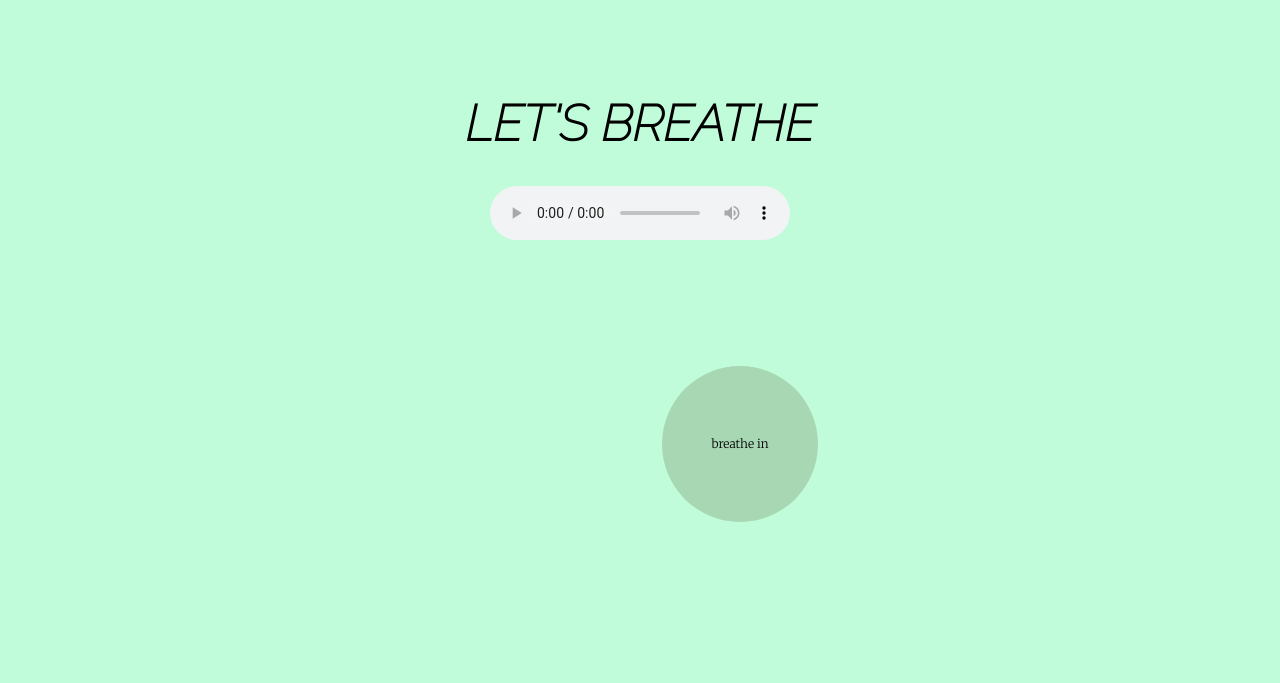
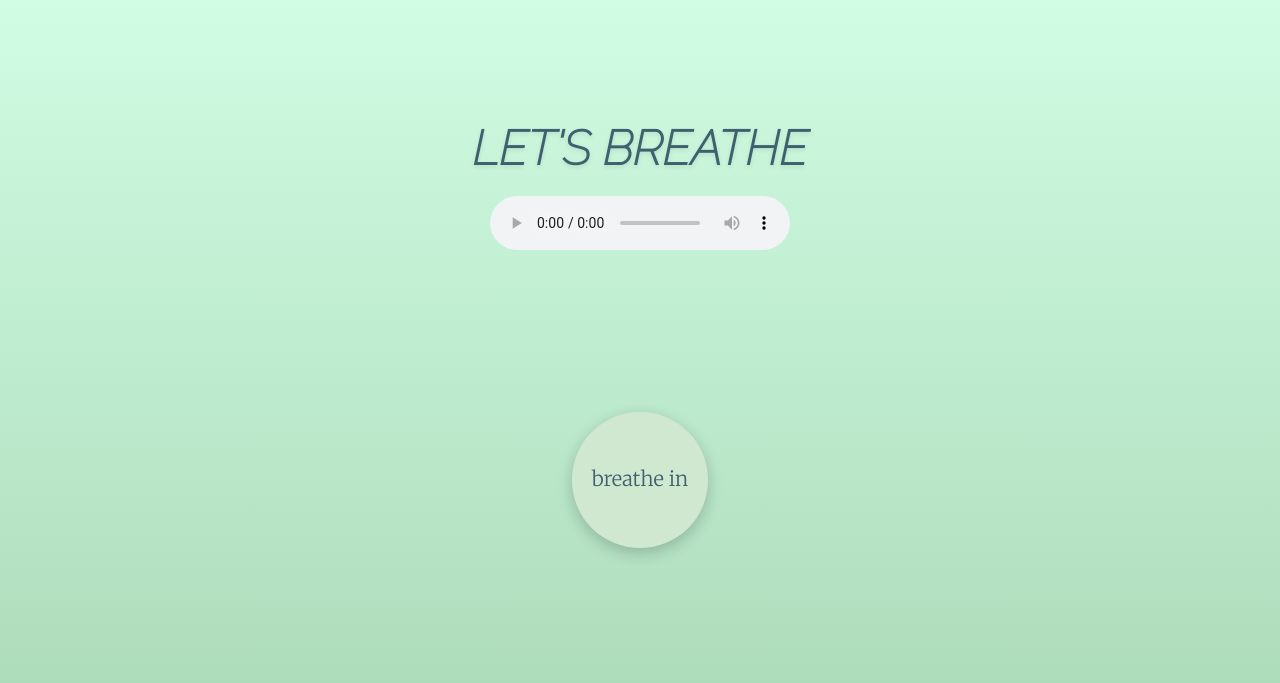
Before and after one commit to mikaaurora/breathing-simulation, a plain HTML site: page index.html in a window 1280 px wide. Drawn offline with Linux system fonts and the light colour scheme.

Commit message:
Refactor to separate files & smooth out transition

```diff
--- a/index.html
+++ b/index.html
@@ -1,117 +1,26 @@
 <!DOCTYPE html>
 <html lang="en">
 <head>
-    <meta charset="UTF-8" />
-    <meta http-equiv="X-UA-Compatible" content="IE=edge" />
-    <meta name="viewport" content="width=device-width, initial-scale=1.0" />
+  <meta charset="UTF-8">
+  <meta http-equiv="X-UA-Compatible" content="IE=edge">
+  <meta name="viewport" content="width=device-width, initial-scale=1.0">
   <title>Let's Breathe</title>
-    <link rel="preconnect" href="https://fonts.googleapis.com" />
-    <link rel="preconnect" href="https://fonts.gstatic.com" crossorigin />
-    <link
-      href="https://fonts.googleapis.com/css2?family=Merriweather:wght@300&family=Raleway:ital,wght@1,100&display=swap"
-      rel="stylesheet"
-    />
+  <link href="style.css" rel="stylesheet" type="text/css" />
+  <link rel="preconnect" href="https://fonts.googleapis.com">
+  <link rel="preconnect" href="https://fonts.gstatic.com" crossorigin>
+  <link href="https://fonts.googleapis.com/css2?family=Merriweather:wght@300&family=Raleway:ital,wght@1,100&display=swap" rel="stylesheet">
+  <script defer src="script.js"></script>
 </head>
-  <body
-    style="
-      text-align: center;
-      background: rgb(192, 252, 218);
-      height: 90vh;
-      margin: 0 auto;
-      align-items: center;
-    "
-  >
-    <h1
-      style="
-        padding-top: 60px;
-        font-family: 'Raleway', sans-serif;
-        font-size: 50px;
-      "
-    >
-      LET'S BREATHE
-    </h1>
-
+<body>
+  <h1>LET'S BREATHE</h1>
   <audio controls>
-      <source src="scott-buckley-jul.mp3" type="audio/mpeg" />
+    <source src="scott-buckley-jul.mp3" type="audio/mpeg">
     Your browser does not support the audio element.
   </audio>
-
-    <div style="display: table; width: 100%; height: 400px">
-      <div
-        style="
-          display: table-cell;
-          width: 400px;
-          height: 400px;
-          vertical-align: middle;
-          text-align: center;
-          align-items: center;
-        "
-      >
-        <div
-          id="ball"
-          style="
-            display: inline-block;
-            height: 80px;
-            width: 80px;
-            background: rgb(168, 215, 180);
-            border-radius: 50%;
-            position: relative;
-            line-height: 80px;
-            left: 0px;
-            margin-right: 400px;
-            font-family: 'Merriweather', serif;
-            font-size: 12px;
-          "
-        >
-          breathe in
+  <div class="container">
+    <div class="ball-container">
+      <div id="ball">breathe in</div>
     </div>
   </div>
-    </div>
-
-    <script>
-      var positionX = 0
-      var positionY = 0
-      var velocity = 100
-      var height = 80
-      var width = 80
-      var lineHeight = 80
-      var reverse = false
-      var ball = document.getElementById('ball')
-
-      //write a function that can change the position of the html element "ball"
-      function moveBall() {
-        // two x-axis coordinates
-        var Xmin = 0
-        var Xmax = 300
-
-        // update position
-        if (reverse) {
-          positionX = positionX - velocity
-          height /= 1.25
-          width /= 1.25
-          lineHeight /= 1.25
-          ball.style.left = positionX + 'px'
-          ball.style.height = height + 'px'
-          ball.style.width = width + 'px'
-          ball.style.lineHeight = lineHeight + 'px'
-          ball.innerHTML = 'breathe out'
-        } else {
-          positionX = positionX + velocity
-          height *= 1.25
-          width *= 1.25
-          lineHeight *= 1.25
-          ball.style.left = positionX + 'px'
-          ball.style.height = height + 'px'
-          ball.style.width = width + 'px'
-          ball.style.lineHeight = lineHeight + 'px'
-          ball.innerHTML = 'breathe in'
-        }
-
-        if (positionX > Xmax || positionX === Xmin) {
-          reverse = !reverse
-        }
-      }
-      setInterval(moveBall, 1500)
-    </script>
 </body>
 </html>
--- /dev/null
+++ b/script.js
@@ -0,0 +1,41 @@
+var positionX = 0;
+var velocity = 100;
+var height = 80;
+var width = 80;
+var lineHeight = 80;
+var fontSize = 12; // Initial font size for "breathe in" text
+var reverse = false;
+var ball = document.getElementById('ball');
+
+function moveBall() {
+  var Xmin = 0;
+  var Xmax = 300;
+
+  if (reverse) {
+    positionX -= velocity;
+    height /= 1.25;
+    width /= 1.25;
+    lineHeight /= 1.25;
+    fontSize /= 1.25; // Decrease font size
+    ball.innerHTML = 'breathe out';
+  } else {
+    positionX += velocity;
+    height *= 1.25;
+    width *= 1.25;
+    lineHeight *= 1.25;
+    fontSize *= 1.25; // Increase font size
+    ball.innerHTML = 'breathe in';
+  }
+
+  ball.style.left = positionX + 'px';
+  ball.style.height = height + 'px';
+  ball.style.width = width + 'px';
+  ball.style.lineHeight = lineHeight + 'px';
+  ball.style.fontSize = fontSize + 'px'; // Apply the updated font size
+
+  if (positionX > Xmax || positionX === Xmin) {
+    reverse = !reverse;
+  }
+}
+
+setInterval(moveBall, 1500);
--- /dev/null
+++ b/style.css
@@ -0,0 +1,70 @@
+body {
+    text-align: center;
+    background: linear-gradient(to bottom, #c0fcdabe, #a8d7b4);
+    height: 100vh;
+    margin: 0;
+    display: flex;
+    flex-direction: column;
+    justify-content: center;
+    font-family: 'Raleway', sans-serif;
+  }
+
+  h1 {
+    margin: 0 0 20px;
+    font-size: 3rem;
+    color: #3e606f;
+    text-shadow: 0 2px 4px rgba(0,0,0,0.1);
+  }
+
+  audio {
+    margin-bottom: 30px;
+  }
+
+  .container {
+    display: flex;
+    justify-content: center;
+    align-items: center;
+    height: 50vh;
+  }
+
+  .ball-container {
+    display: flex;
+    justify-content: center;
+    align-items: center;
+    width: 100%;
+    max-width: 400px;
+    height: 100%;
+    max-height: 400px;
+  }
+
+  #ball {
+    display: flex;
+    justify-content: center;
+    align-items: center;
+    height: 80px;
+    width: 80px;
+    background: #d0e8d0;
+    border-radius: 50%;
+    color: #3e606f;
+    font-size: 1rem;
+    font-family: 'Merriweather', serif;
+    box-shadow: 0 5px 15px rgba(0,0,0,0.2);
+    transition: all 1.5s ease-in-out;
+  }
+
+  /* Additional styling for smoother transitions and effects */
+  #ball:hover {
+    box-shadow: 0 8px 20px rgba(0,0,0,0.3);
+    cursor: pointer;
+  }
+
+  /* Smooth transition for all elements */
+  * {
+    transition: background-color 0.5s ease, color 0.5s ease;
+  }
+
+  audio {
+    display: block; /* Makes the audio player a block-level element */
+    margin: 0 auto; /* Centers the block-level element horizontally */
+    margin-bottom: 30px;
+  }
```
Lines whose indentation alone changed are shown as unchanged.
